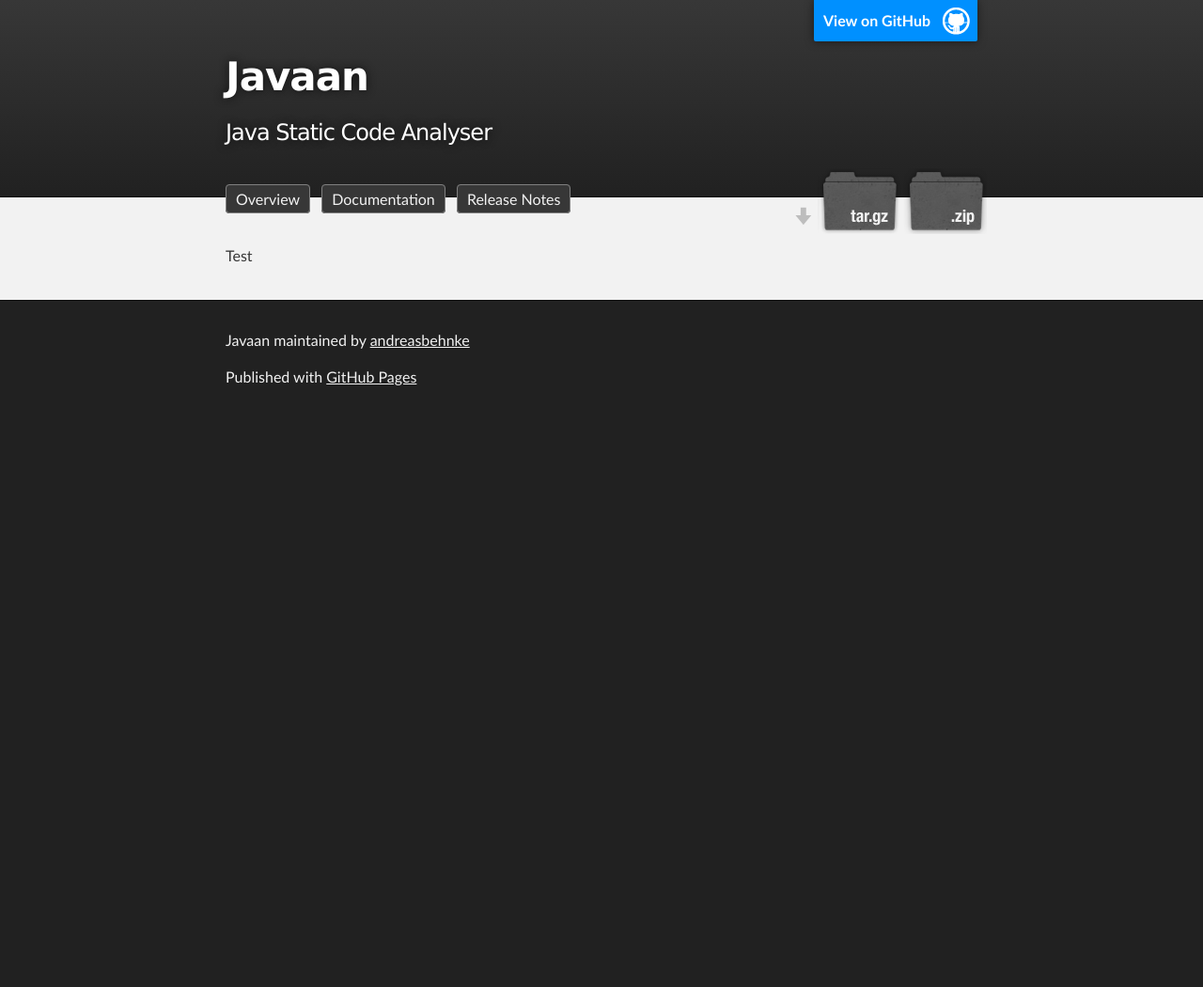
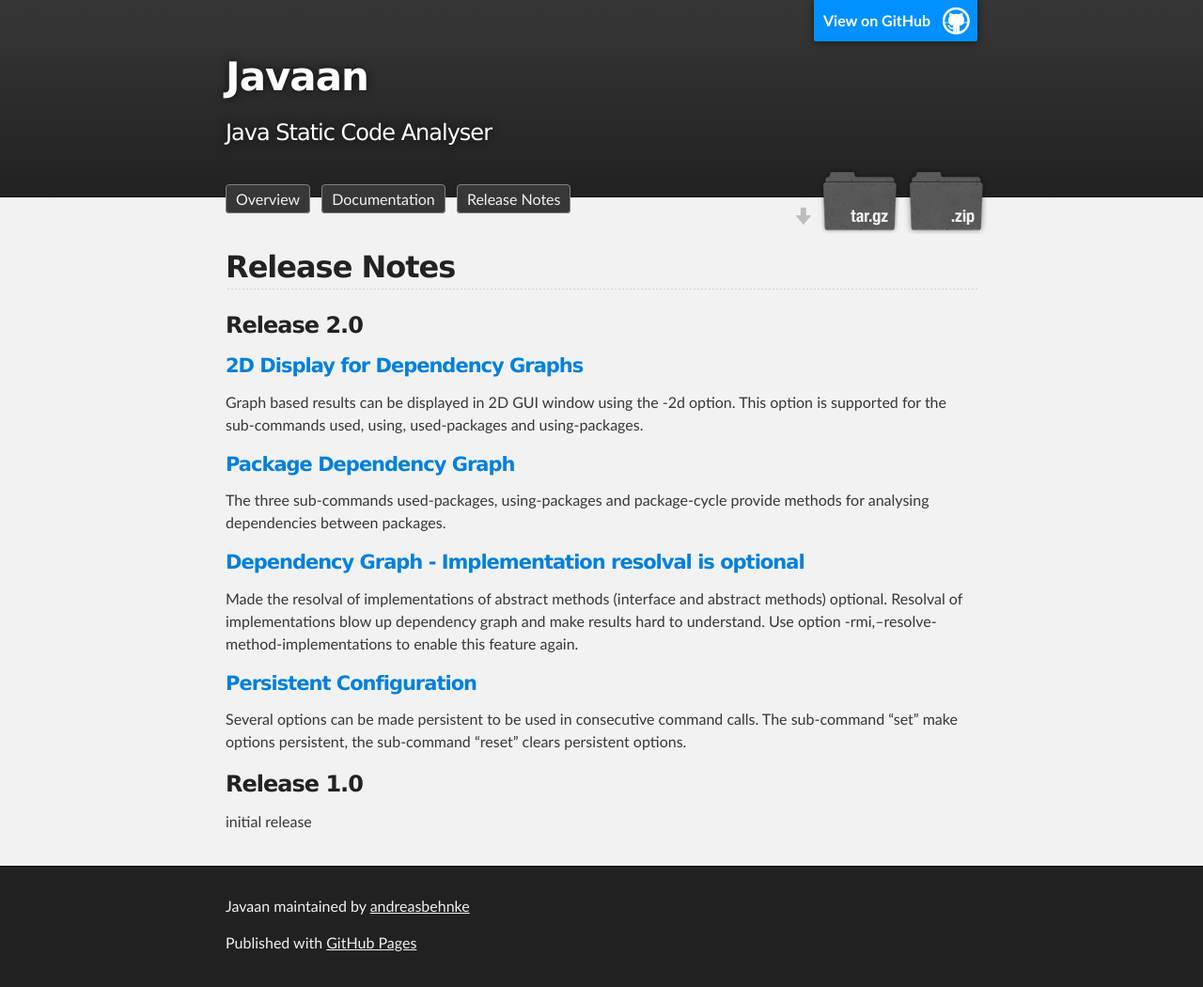
Before and after one commit to andreasbehnke/javaan, a Jekyll site: the page built from releaseNotes/index.md, in a window 1280 px wide. Shown: the whole page at 94% size. Built offline with Jekyll 4.4.1, drawn with Linux system fonts in a browser that asks for light colours; Markdown is read by kramdown in place of the engine named in the settings; before the commit the page ends 900 px from its top, so only the background shows below that.

Commit message:
wrote release notes for release 2.0

```diff
--- a/releaseNotes/index.md
+++ b/releaseNotes/index.md
@@ -1,6 +1,34 @@
 ---
 layout: default
-title:  "Documentation"
+title:  "Release Notes"
 ---
 
-Test
+## Release Notes
+
+### Release 2.0
+
+#### 2D Display for Dependency Graphs
+
+Graph based results can be displayed in 2D GUI window using the -2d option.
+This option is supported for the sub-commands used, using, used-packages and
+using-packages.
+
+#### Package Dependency Graph
+
+The three sub-commands used-packages, using-packages and package-cycle provide
+methods for analysing dependencies between packages.
+
+#### Dependency Graph - Implementation resolval is optional
+
+Made the resolval of implementations of abstract methods (interface and abstract methods)
+optional. Resolval of implementations blow up dependency graph and make results hard
+to understand. Use option -rmi,--resolve-method-implementations to enable this feature again.
+
+#### Persistent Configuration
+Several options can be made persistent to be used in consecutive command calls.
+The sub-command "set" make options persistent, the sub-command "reset" clears
+persistent options.
+
+### Release 1.0
+
+initial release
```
